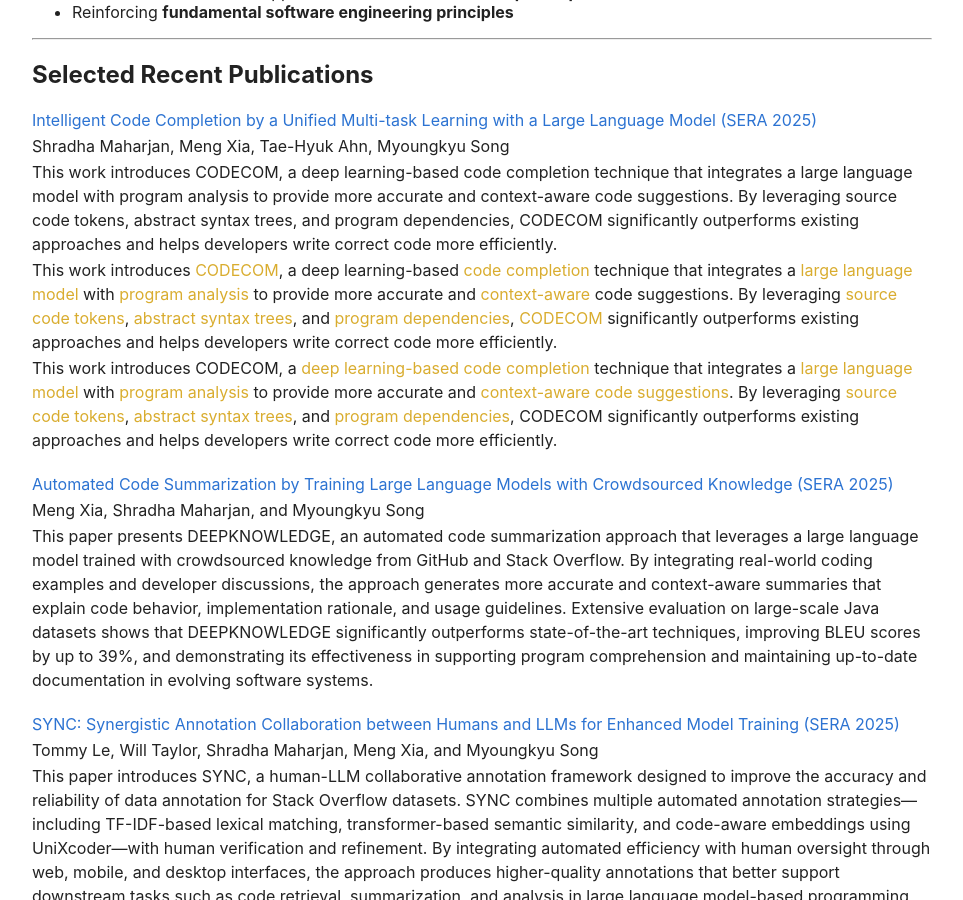
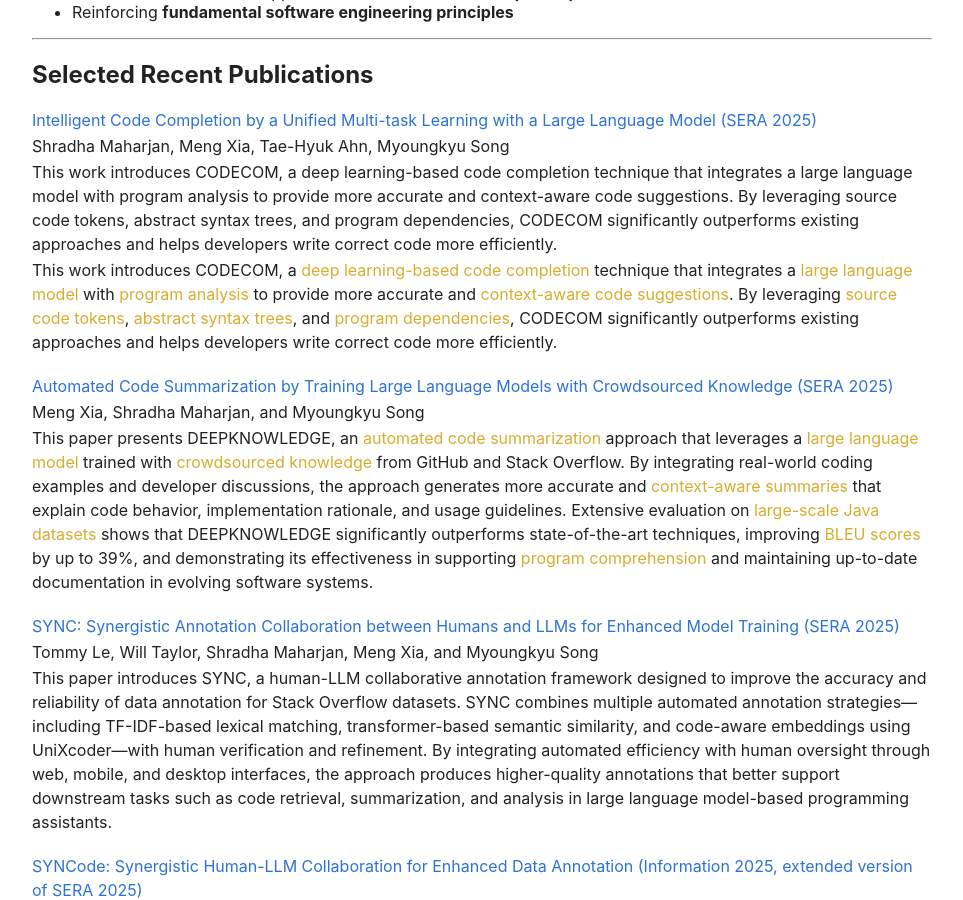
Before and after one commit to unose/unose.github.io, a Jekyll site: the page built from research.md, in a window 1280 px wide and 900 px high, scrolled down 775 px. Shown: the whole window, without its empty margins (158-1121 px from the left). Built offline with Jekyll 4.4.1, drawn with Linux system fonts in a browser that asks for light colours.

Commit message:
2026-01-01 01:13
Updated

```diff
--- a/research.md
+++ b/research.md
@@ -54,19 +54,6 @@
 This work introduces CODECOM, a deep learning-based code completion technique that integrates a large language model with program analysis to provide more accurate and context-aware code suggestions. By leveraging source code tokens, abstract syntax trees, and program dependencies, CODECOM significantly outperforms existing approaches and helps developers write correct code more efficiently.
 </div>
 <div class="pub-summary">
-  This work introduces <span class="highlight">CODECOM</span>, a deep learning-based
-  <span class="highlight">code completion</span> technique that integrates a
-  <span class="highlight">large language model</span> with
-  <span class="highlight">program analysis</span> to provide more accurate and
-  <span class="highlight">context-aware</span> code suggestions.
-  By leveraging <span class="highlight">source code tokens</span>,
-  <span class="highlight">abstract syntax trees</span>, and
-  <span class="highlight">program dependencies</span>,
-  <span class="highlight">CODECOM</span> significantly outperforms existing approaches
-  and helps developers write correct code more efficiently.
-</div>
-
-<div class="pub-summary">
 This work introduces CODECOM, a <span class="highlight">deep learning-based code completion</span> technique that integrates a <span class="highlight">large language model</span> with <span class="highlight">program analysis</span> to provide more accurate and <span class="highlight">context-aware code suggestions</span>. By leveraging <span class="highlight">source code tokens</span>, <span class="highlight">abstract syntax trees</span>, and <span class="highlight">program dependencies</span>, CODECOM significantly outperforms existing approaches and helps developers write correct code more efficiently.
 </div>
 </div>
@@ -79,9 +66,12 @@
 Meng Xia, Shradha Maharjan, and Myoungkyu Song
 </div>
 <div class="pub-summary">
-This paper presents DEEPKNOWLEDGE, an automated code summarization approach that leverages a large language model trained with crowdsourced knowledge from GitHub and Stack Overflow. By integrating real-world coding examples and developer discussions, the approach generates more accurate and context-aware summaries that explain code behavior, implementation rationale, and usage guidelines. Extensive evaluation on large-scale Java datasets shows that DEEPKNOWLEDGE significantly outperforms state-of-the-art techniques, improving BLEU scores by up to 39%, and demonstrating its effectiveness in supporting program comprehension and maintaining up-to-date documentation in evolving software systems.
+This paper presents DEEPKNOWLEDGE, an <span class="highlight">automated code summarization</span> approach that leverages a <span class="highlight">large language model</span> trained with <span class="highlight">crowdsourced knowledge</span> from GitHub and Stack Overflow. By integrating real-world coding examples and developer discussions, the approach generates more accurate and <span class="highlight">context-aware summaries</span> that explain code behavior, implementation rationale, and usage guidelines. Extensive evaluation on <span class="highlight">large-scale Java datasets</span> shows that DEEPKNOWLEDGE significantly outperforms state-of-the-art techniques, improving <span class="highlight">BLEU scores</span> by up to 39%, and demonstrating its effectiveness in supporting <span class="highlight">program comprehension</span> and maintaining up-to-date documentation in evolving software systems.
 </div>
 </div>
+
+
+
 
 <div class="pub-item">
 <div class="pub-title">
```
